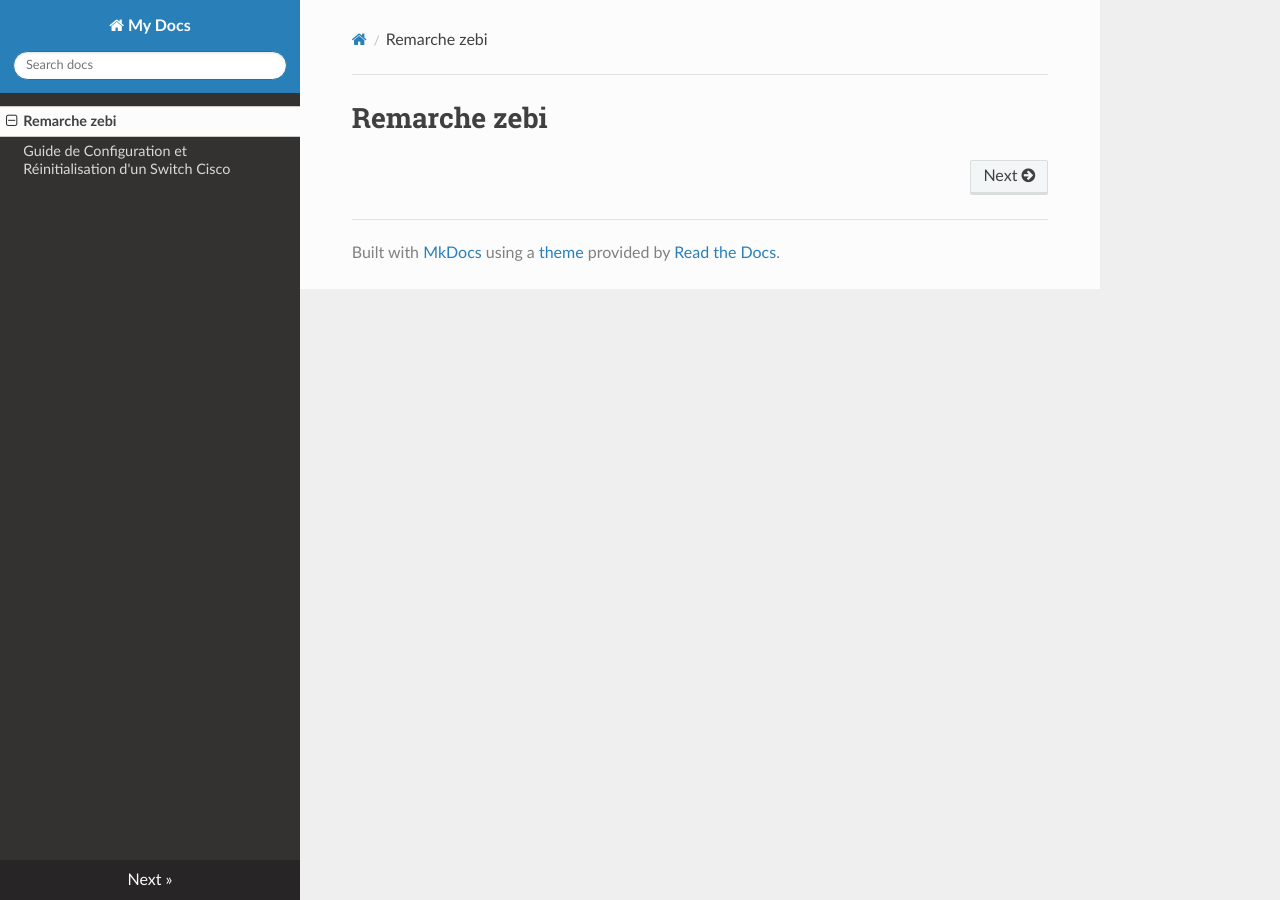
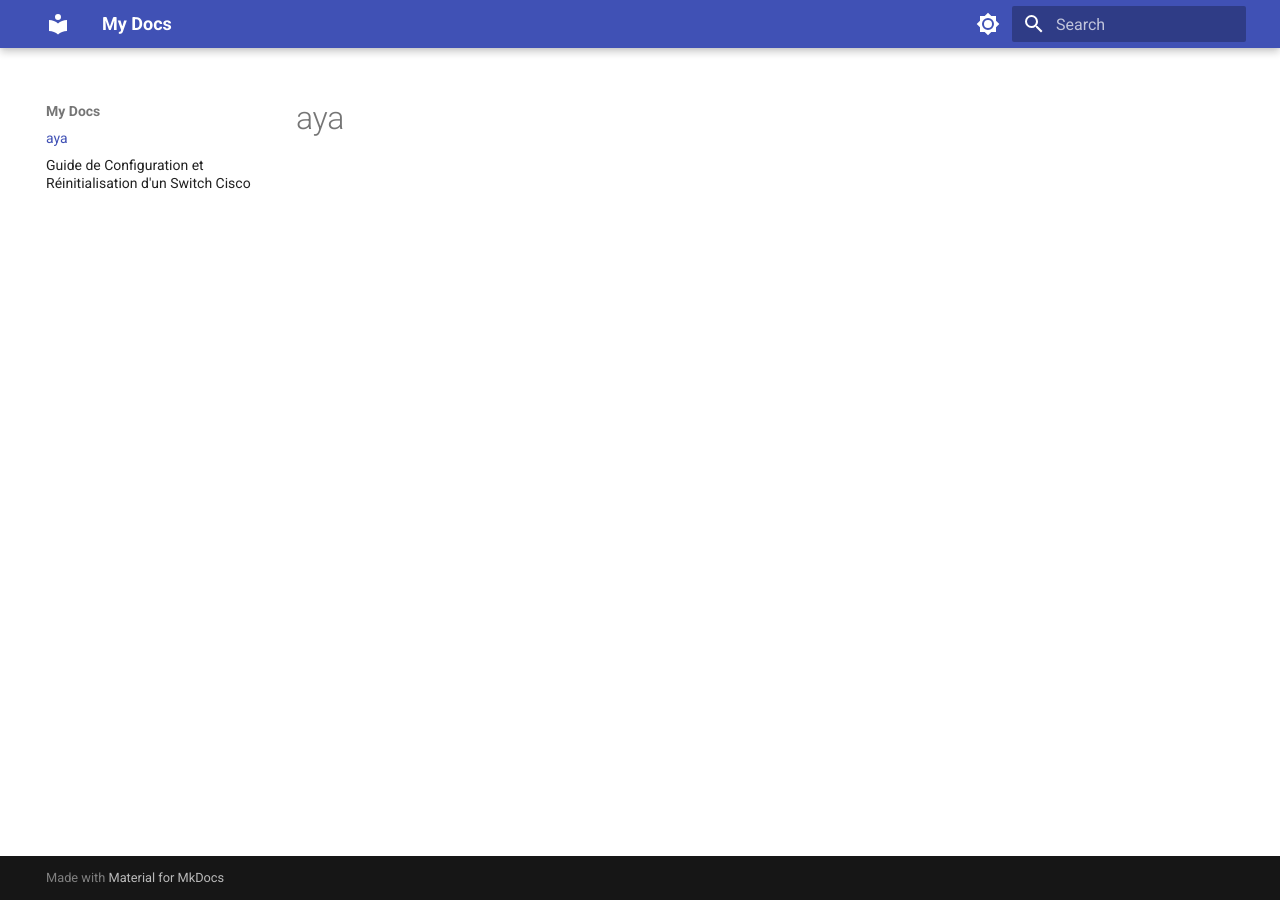
Before and after one commit to MLBOff/Orleans-2027, an MkDocs documentation site: the page built from docs/index.md, in a window 1280 px wide. Built offline with MkDocs 1.6.1 and Material for MkDocs 9.7.7, drawn with Linux system fonts in a browser that asks for light colours; nearby versions of some CDN libraries.

Commit message:
petit modif

```diff
--- a/docs/index.md
+++ b/docs/index.md
@@ -1 +1 @@
-#Remarche zebi
+#aya
--- a/mkdocs.yml
+++ b/mkdocs.yml
@@ -1,7 +1,16 @@
 site_name: My Docs
 
-theme : readthedocs
+theme :
+  name: material
+  palette:
+    - scheme: default
+      primary: indigo
+      toggle:
+        icon: material/brightness-7
+        name: Passer en mode sombre
 
-palette:
-    -scheme: slate
-    primary: 'indigo'
+    - scheme: slate
+      primary: indigo
+      toggle:
+        icon: material/brightness-4
+        name: Passer en mode clair
```
Also changed, not shown: docs/Config-ssh.md (+4 -6 lines), 1 other file.
